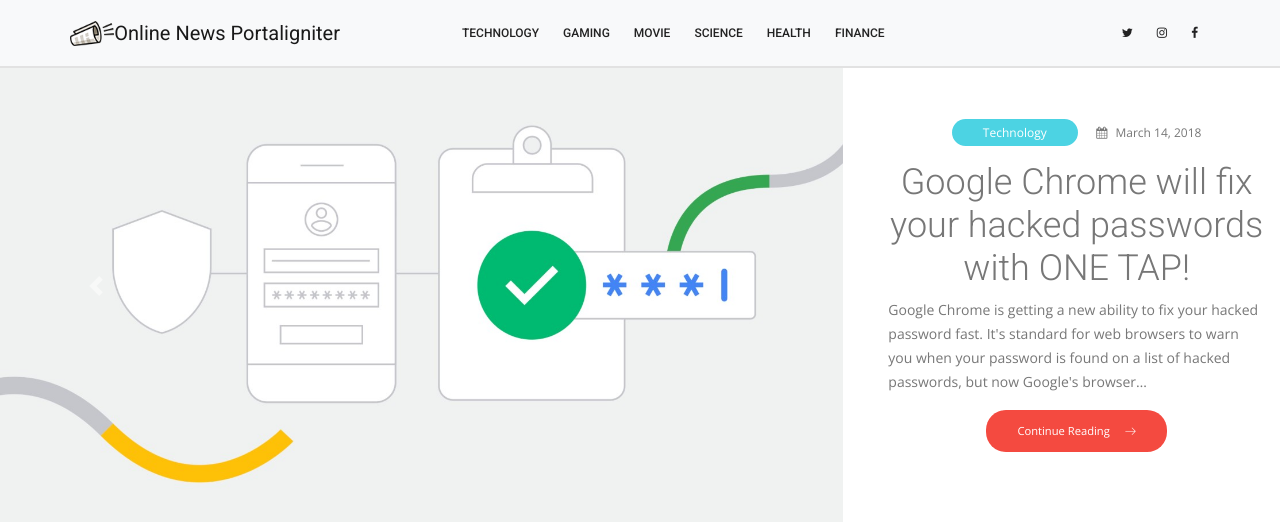
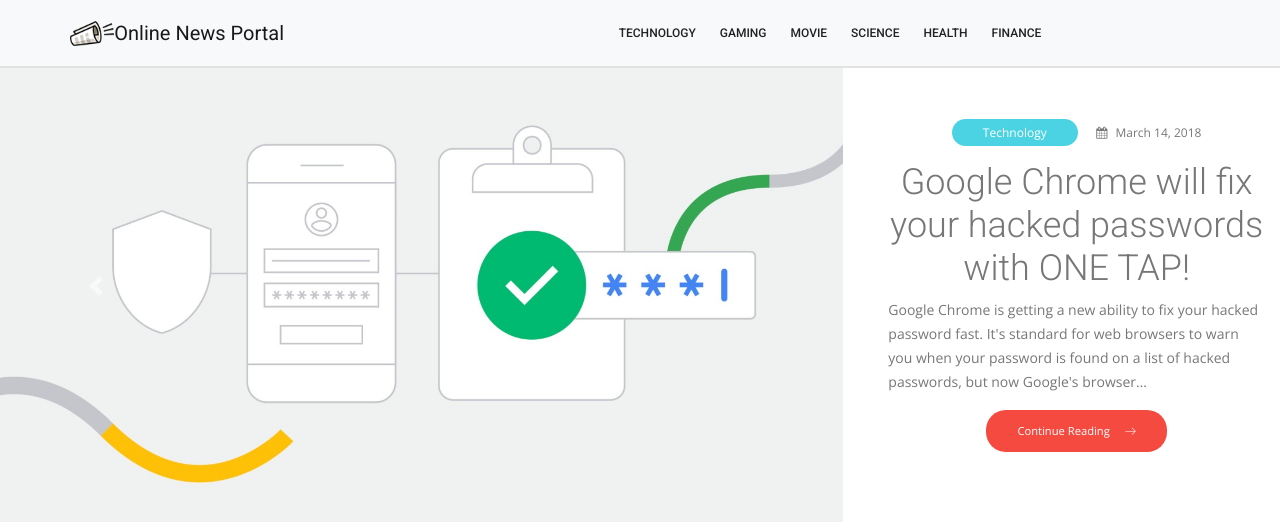
Before and after one commit to YODHA001/newsportal, a CodeIgniter app: page / in a window 1280 px wide. Shown: the top 522 px of the page. Run offline with CodeIgniter, Linux system fonts and the light colour scheme; data comes from the database, SQL or seed files in the repository.

Commit message:
Changes in a footer navbar sidebar home

```diff
--- a/application/views/front/layouts/_navbar.php
+++ b/application/views/front/layouts/_navbar.php
@@ -8,7 +8,7 @@
 <nav class="navbar navbar-light navbar-expand-lg navbar-light bg-light fixed-top home">
    <div class="container">
       <a href="<?= base_url() ?>" class="navbar-brand d-flex w-50 mr-auto">
-      <img src="<?= base_url('images/brand/logo-newsp.png') ?>" height="25" alt="">Online News Portaligniter
+      <img src="<?= base_url('images/brand/logo-newsp.png') ?>" height="25" alt="">Online News Portal
       </a>
       <button class="navbar-toggler" type="button" data-toggle="collapse" data-target="#collapsingNavbar3">
           <span class="navbar-toggler-icon"></span>
@@ -20,24 +20,7 @@
                   <a class="nav-link" href="<?= base_url("blog/category/$n->slug") ?>"><?= $n->category_name ?></a>
                </li>
             <?php endforeach ?>
-         </ul>
-         <ul class="nav navbar-nav ml-auto w-100 justify-content-end">
-            <li class="nav-item">
-               <a class="nav-link" href="<?= base_url() ?>">
-                  <i class="fa fa-twitter"></i>
-               </a>
-            </li>
-            <li class="nav-item">
-               <a class="nav-link" href="<?= base_url() ?>">
-                  <i class="fa fa-instagram"></i>
-               </a>
-            </li>
-            <li class="nav-item">
-               <a class="nav-link" href="<?= base_url() ?>">
-                  <i class="fa fa-facebook"></i>
-               </a>
-            </li>
-         </ul>
+
       </div>
    </div>
 </nav>
```
